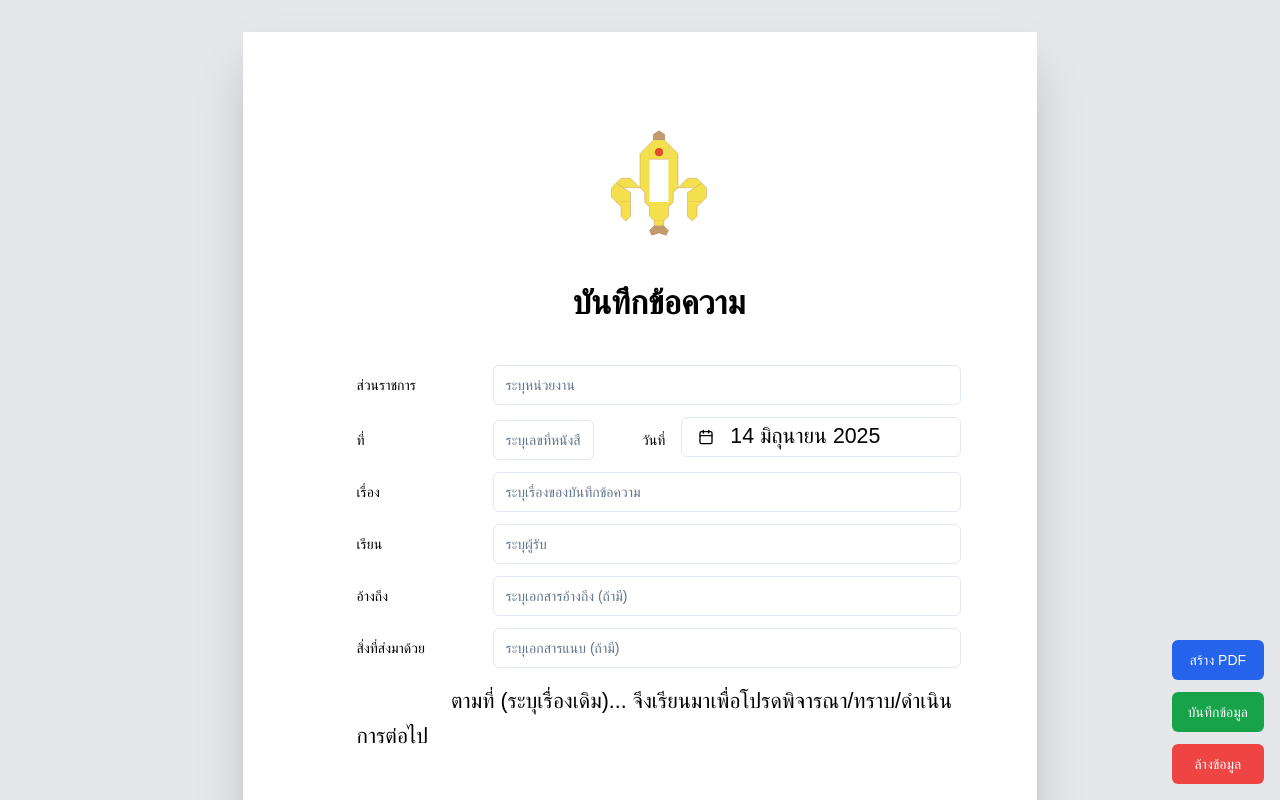
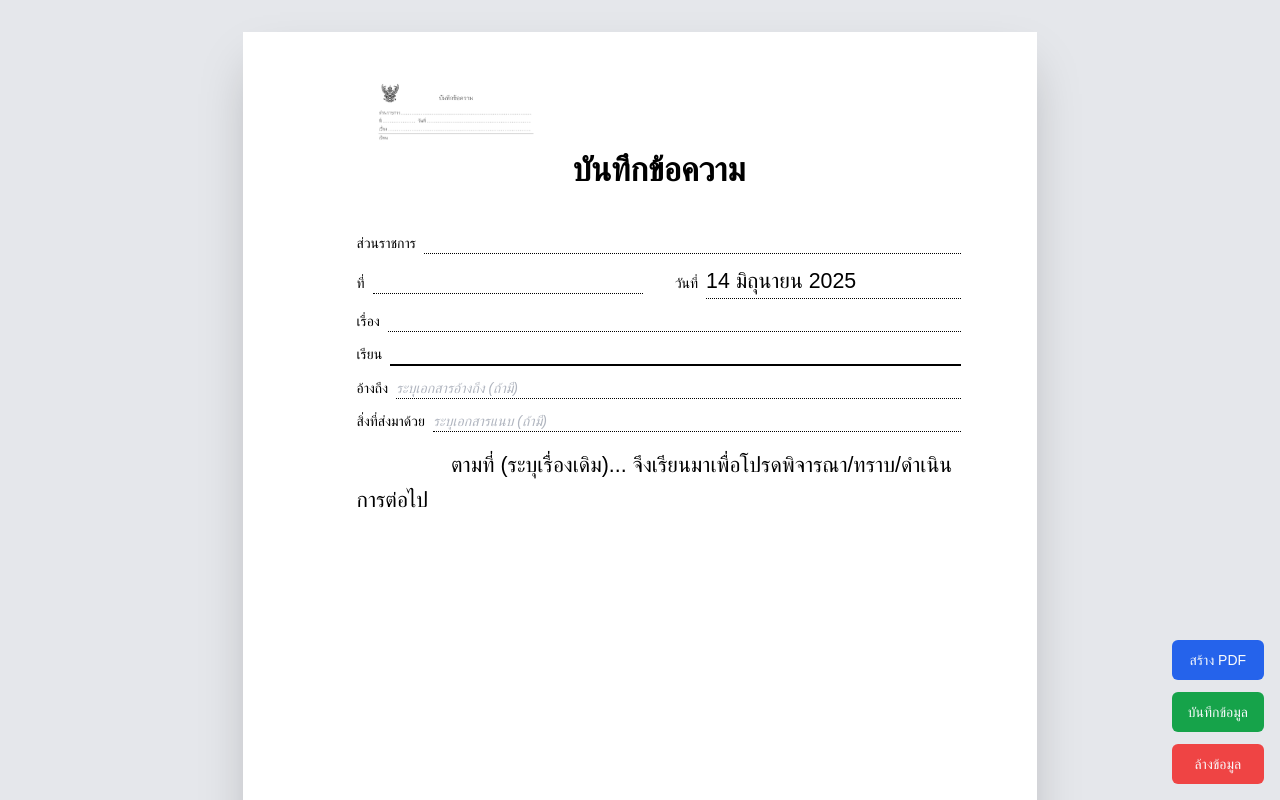
Before and after one commit to kaijiewpoo/thai-memo-craft, a React (Vite) app: page / in a window 1280 px wide. Shown: the top 800 px of the page. Built offline with nearby package versions, Linux system fonts and the light colour scheme; a web font is replaced by a local one.

Commit message:
Refactor: Improve form layout
Adjust form layout to match the provided image.

```diff
--- a/src/pages/Index.tsx
+++ b/src/pages/Index.tsx
@@ -1,9 +1,7 @@
-
 import * as React from "react";
 import { useState } from "react";
 import { format } from "date-fns";
 import { th } from "date-fns/locale";
-import { Calendar as CalendarIcon } from "lucide-react";
 
 import { cn } from "@/lib/utils";
 import { Button } from "@/components/ui/button";
@@ -71,35 +69,42 @@ const ThaiMemoForm = () => {
     });
   };
 
+  const inputStyle = "text-[16pt] flex-1 ml-2 p-0 h-auto border-0 border-b border-dotted border-black rounded-none focus-visible:ring-0 shadow-none bg-transparent";
+  const placeholderStyle = "placeholder:italic placeholder:text-gray-400/80";
+
   return (
     <div className="min-h-screen bg-gray-200 dark:bg-gray-800 p-4 sm:p-8 flex justify-center items-start font-sarabun">
       <div className="w-[21cm] min-h-[29.7cm] bg-white dark:bg-gray-900 shadow-2xl pt-[2.5cm] pr-[2cm] pb-[2.5cm] pl-[3cm] text-black dark:text-white">
-        <header className="flex flex-col items-center">
-          <img src="/garuda.svg" alt="ตราครุฑ" className="h-[3cm] w-auto" />
-          <h1 className="text-[25pt] font-bold mt-[1.0cm]">บันทึกข้อความ</h1>
+        <header className="relative mb-[1cm]">
+          <img src="/lovable-uploads/a7376d61-ae85-4524-b797-f9545b53dad5.png" alt="ตราครุฑ" className="absolute left-0 top-[-1.5cm] h-[3cm] w-auto" />
+          <h1 className="text-[25pt] font-bold text-center pt-[0.5cm]">บันทึกข้อความ</h1>
         </header>
 
-        <main className="mt-[1.0cm] text-[16pt]">
+        <main className="text-[16pt]">
           <div className="space-y-3">
-            <div className="flex items-baseline gap-4">
-              <Label htmlFor="department" className="w-[120px]">ส่วนราชการ</Label>
-              <Input id="department" name="department" value={formData.department} onChange={handleInputChange} placeholder="ระบุหน่วยงาน" className="text-[16pt] flex-1"/>
+            <div className="flex items-baseline">
+              <Label htmlFor="department" className="shrink-0">ส่วนราชการ</Label>
+              <Input id="department" name="department" value={formData.department} onChange={handleInputChange} className={inputStyle} />
             </div>
-            <div className="flex items-baseline gap-4">
-              <Label htmlFor="referenceNumber" className="w-[120px]">ที่</Label>
-              <Input id="referenceNumber" name="referenceNumber" value={formData.referenceNumber} onChange={handleInputChange} placeholder="ระบุเลขที่หนังสือ" className="text-[16pt] flex-1"/>
-              <Label htmlFor="date" className="ml-8">วันที่</Label>
+
+            <div className="flex items-baseline gap-8">
+              <div className="flex items-baseline w-1/2">
+                <Label htmlFor="referenceNumber" className="shrink-0">ที่</Label>
+                <Input id="referenceNumber" name="referenceNumber" value={formData.referenceNumber} onChange={handleInputChange} className={inputStyle} />
+              </div>
+              <div className="flex items-baseline w-1/2">
+                <Label htmlFor="date" className="shrink-0">วันที่</Label>
+                <div className="flex-1 ml-2">
                   <Popover>
                     <PopoverTrigger asChild>
                       <Button
-                    variant={"outline"}
+                        variant={"ghost"}
                         className={cn(
-                      "w-[280px] justify-start text-left font-normal text-[16pt]",
+                          "w-full justify-start text-left font-normal text-[16pt] p-0 h-auto border-b border-dotted border-black rounded-none hover:bg-transparent focus-visible:ring-0 focus-visible:ring-offset-0",
                           !formData.date && "text-muted-foreground"
                         )}
                       >
-                    <CalendarIcon className="mr-2 h-4 w-4" />
-                    {formData.date ? format(formData.date, "d MMMM yyyy", { locale: th }) : <span>เลือกวันที่</span>}
+                        {formData.date ? format(formData.date, "d MMMM yyyy", { locale: th }) : <span>&nbsp;</span>}
                       </Button>
                     </PopoverTrigger>
                     <PopoverContent className="w-auto p-0">
@@ -113,21 +118,27 @@ const ThaiMemoForm = () => {
                     </PopoverContent>
                   </Popover>
                 </div>
-            <div className="flex items-baseline gap-4">
-              <Label htmlFor="subject" className="w-[120px]">เรื่อง</Label>
-              <Input id="subject" name="subject" value={formData.subject} onChange={handleInputChange} placeholder="ระบุเรื่องของบันทึกข้อความ" className="text-[16pt] flex-1"/>
               </div>
-            <div className="flex items-baseline gap-4">
-              <Label htmlFor="recipient" className="w-[120px]">เรียน</Label>
-              <Input id="recipient" name="recipient" value={formData.recipient} onChange={handleInputChange} placeholder="ระบุผู้รับ" className="text-[16pt] flex-1"/>
             </div>
-            <div className="flex items-baseline gap-4">
-              <Label htmlFor="referencedDoc" className="w-[120px]">อ้างถึง</Label>
-              <Input id="referencedDoc" name="referencedDoc" value={formData.referencedDoc} onChange={handleInputChange} placeholder="ระบุเอกสารอ้างถึง (ถ้ามี)" className="text-[16pt] flex-1"/>
+
+            <div className="flex items-baseline">
+              <Label htmlFor="subject" className="shrink-0">เรื่อง</Label>
+              <Input id="subject" name="subject" value={formData.subject} onChange={handleInputChange} className={inputStyle}/>
             </div>
-            <div className="flex items-baseline gap-4">
-              <Label htmlFor="attachments" className="w-[120px]">สิ่งที่ส่งมาด้วย</Label>
-              <Input id="attachments" name="attachments" value={formData.attachments} onChange={handleInputChange} placeholder="ระบุเอกสารแนบ (ถ้ามี)" className="text-[16pt] flex-1"/>
+
+            <div className="flex items-baseline">
+              <Label htmlFor="recipient" className="shrink-0">เรียน</Label>
+              <Input id="recipient" name="recipient" value={formData.recipient} onChange={handleInputChange} className={`${inputStyle} border-solid border-b-2`}/>
+            </div>
+
+            <div className="flex items-baseline">
+              <Label htmlFor="referencedDoc" className="shrink-0">อ้างถึง</Label>
+              <Input id="referencedDoc" name="referencedDoc" value={formData.referencedDoc} onChange={handleInputChange} placeholder="ระบุเอกสารอ้างถึง (ถ้ามี)" className={cn(inputStyle, placeholderStyle)}/>
+            </div>
+
+            <div className="flex items-baseline">
+              <Label htmlFor="attachments" className="shrink-0">สิ่งที่ส่งมาด้วย</Label>
+              <Input id="attachments" name="attachments" value={formData.attachments} onChange={handleInputChange} placeholder="ระบุเอกสารแนบ (ถ้ามี)" className={cn(inputStyle, placeholderStyle)}/>
             </div>
           </div>
 
```
Also changed, not shown: public/lovable-uploads/a7376d61-ae85-4524-b797-f9545b53dad5.png (added). Lines whose indentation alone changed are shown as unchanged.
